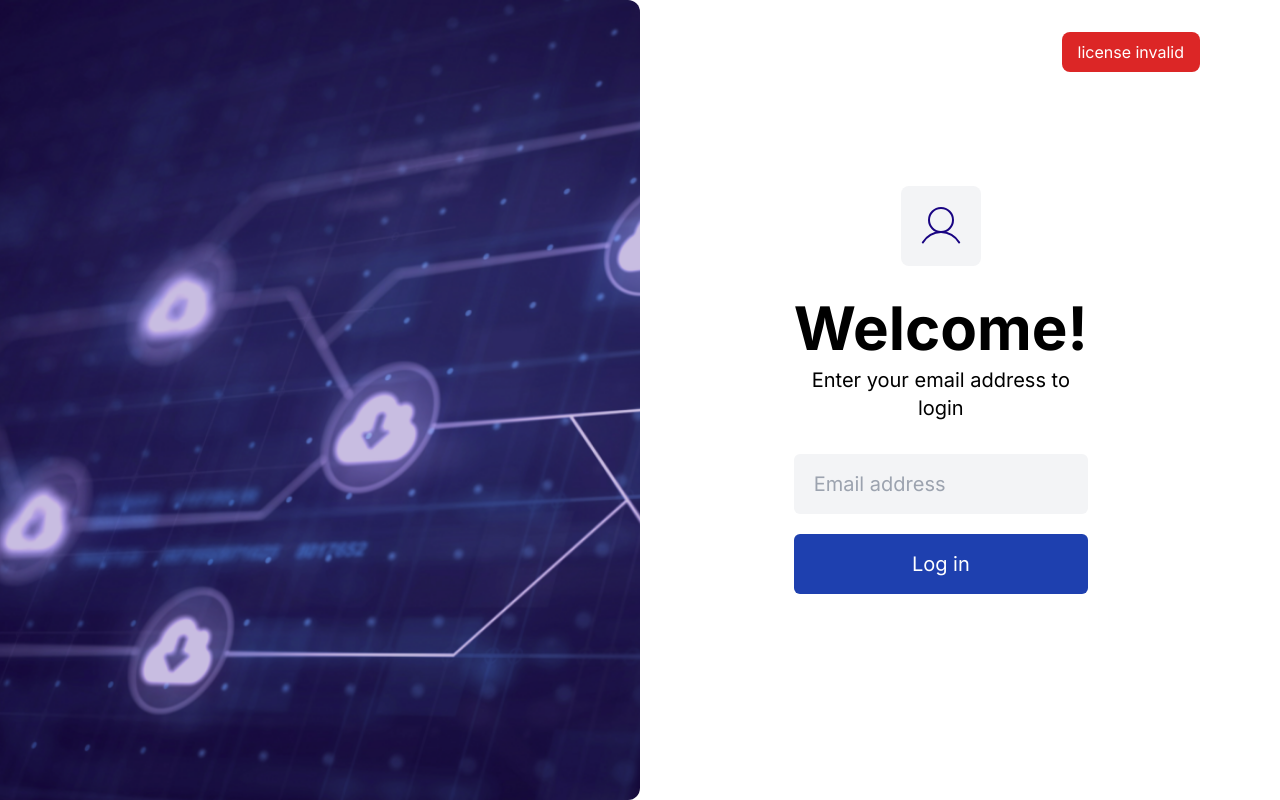
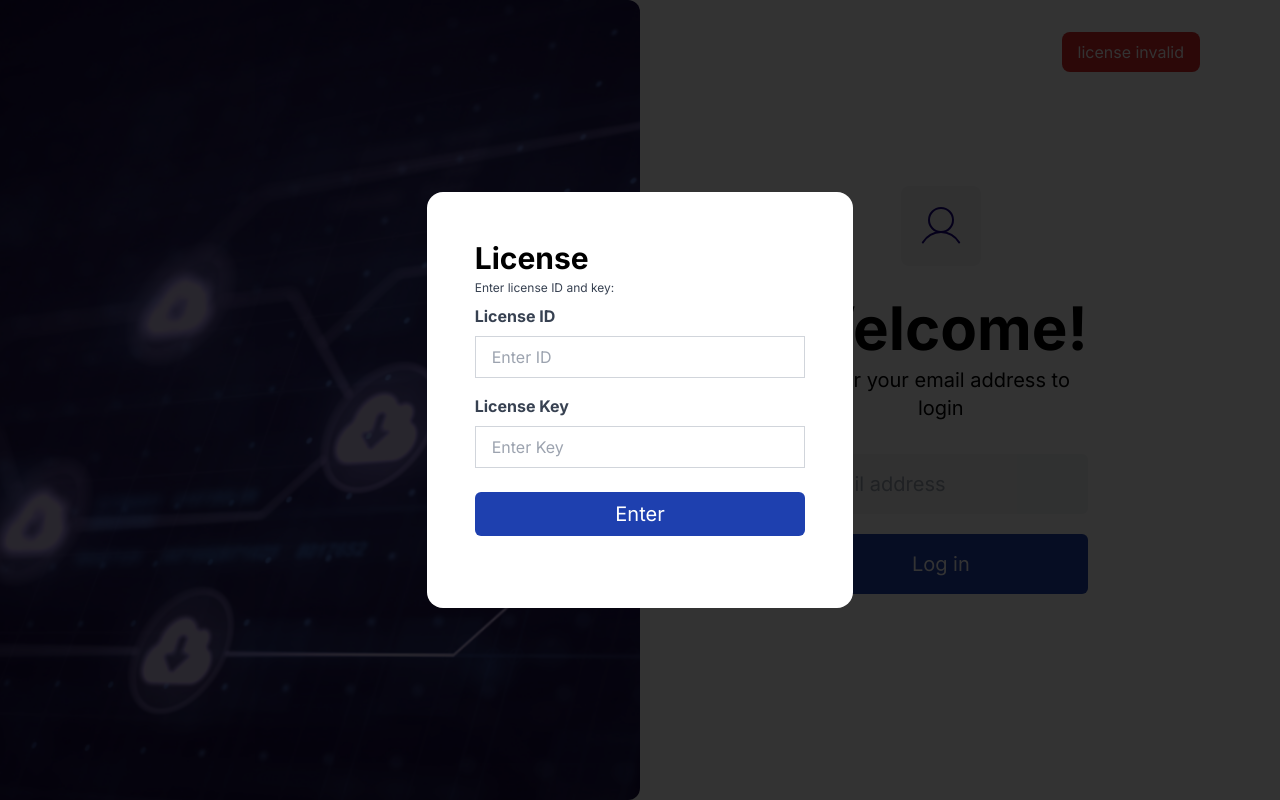
Before and after one commit to vik-splav/SyncData, a Next.js app: page /login in a window 1280 px wide. Built offline with nearby package versions, Linux system fonts and the light colour scheme.

Commit message:
updated login funtionality

```diff
--- a/src/app/login/page.tsx
+++ b/src/app/login/page.tsx
@@ -39,17 +39,27 @@ export default function Home() {
   }, [checkLisence]);
 
   useEffect(() => {
-    // check useremail === email
-    // true router.push setting
-    //false notification
-    // setshow modal
+    if(userEmail === email){
+      setShowNotificationOfSuccess(true)
+      // message login success
+      router.push(routes.setting);
+    } else {
+      if(licensevalidate) {
+        // message login failed
+      setShowNotificationOfFailed(true)
+      } else {
+        setShowModal(true);
+      }
+    }
   }, [userEmail]);
 
   useEffect(() => {
     if (licensevalidate) {
-      // showtruemodal
+      setShowNotificationOfSuccess(true)
+      // message license valid
     } else {
-      //showfalsemodal
+      setShowNotificationOfFailed(true)
+      //message license invalid
     }
   }, [licensevalidate]);
 
```
